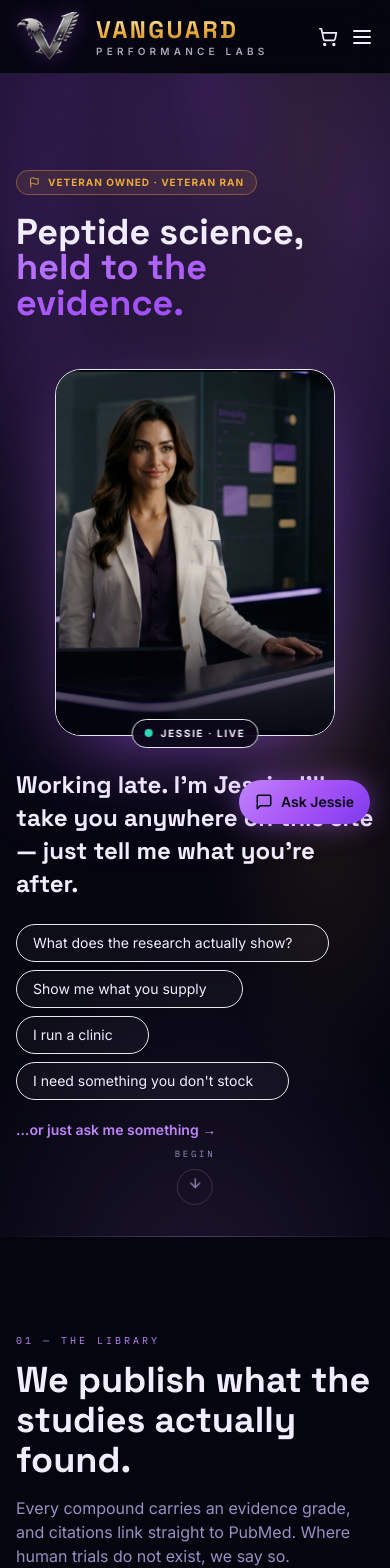
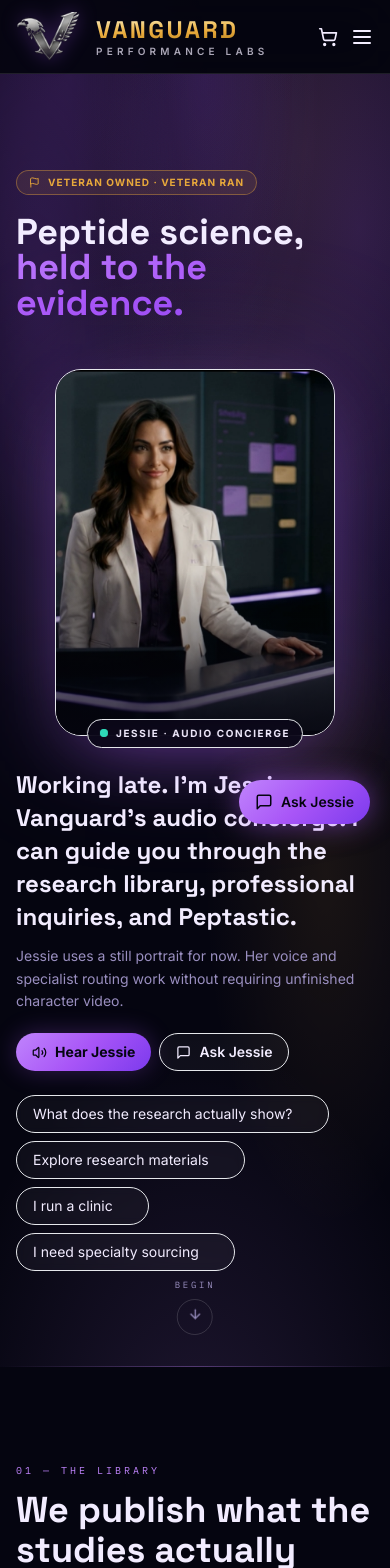
Before and after one commit to Vanguard-Global-Logistics/Vanguard-Performance-Labs, a Next.js app: page / in a window 390 px wide. Shown: the top 1568 px of the page. Built offline with nearby package versions, Linux system fonts and the light colour scheme.

Commit message:
Convert Jessie hero to static audio-first concierge

```diff
--- a/components/jessie-hero.tsx
+++ b/components/jessie-hero.tsx
@@ -1,42 +1,50 @@
 "use client";
 import { useEffect, useRef, useState } from "react";
 import Link from "next/link";
-import { ArrowRight } from "lucide-react";
+import { ArrowRight, MessageSquare, Volume2 } from "lucide-react";
 import { JessiePortrait } from "@/components/brand";
 import { readAndMarkVisit, timeGreeting } from "@/lib/visitor";
 
 const PROMPTS = [
   { label: "What does the research actually show?", href: "/education" },
-  { label: "Show me what you supply", href: "/products" },
+  { label: "Explore research materials", href: "/products" },
   { label: "I run a clinic", href: "/peptastic" },
-  { label: "I need something you don't stock", href: "/specialty-request" },
+  { label: "I need specialty sourcing", href: "/specialty-request" },
 ];
 
-/** The hero as a conversation. Jessie is already speaking when you arrive —
- *  she is the thing people come back for, so she opens the site rather than
- *  waiting in a corner. */
 export function JessieHero() {
-  const [typed, setTyped] = useState("");
-  const [done, setDone] = useState(false);
-  const full = useRef("");
+  const [line, setLine] = useState("Welcome to Vanguard Performance Labs.");
+  const [speaking, setSpeaking] = useState(false);
+  const full = useRef("Welcome to Vanguard Performance Labs.");
 
   useEffect(() => {
-    const v = readAndMarkVisit();
-    full.current = v.returning
-      ? `${timeGreeting()} — welcome back. Want to pick up where you left off, or start somewhere new?`
-      : `${timeGreeting()}. I'm Jessie. I'll take you anywhere on this site — just tell me what you're after.`;
+    const visitor = readAndMarkVisit();
+    full.current = visitor.returning
+      ? `${timeGreeting()} — welcome back. I can help you continue exploring Vanguard's research education, professional services, or Peptastic.`
+      : `${timeGreeting()}. I'm Jessie, Vanguard's audio concierge. I can guide you through the research library, professional inquiries, and Peptastic.`;
+    setLine(full.current);
 
-    if (window.matchMedia("(prefers-reduced-motion: reduce)").matches) {
-      setTyped(full.current); setDone(true); return;
-    }
-    let i = 0;
-    const id = setInterval(() => {
-      i += 1;
-      setTyped(full.current.slice(0, i));
-      if (i >= full.current.length) { clearInterval(id); setDone(true); }
-    }, 26);
-    return () => clearInterval(id);
+    return () => {
+      window.speechSynthesis?.cancel();
+    };
   }, []);
+
+  function hearJessie() {
+    if (!("speechSynthesis" in window)) return;
+    window.speechSynthesis.cancel();
+    const utterance = new SpeechSynthesisUtterance(full.current);
+    const voices = window.speechSynthesis.getVoices();
+    const preferred = voices.find((voice) => /Samantha|Ava|Allison|Jenny|Aria|Zira/i.test(voice.name))
+      ?? voices.find((voice) => voice.lang.toLowerCase().startsWith("en-us"))
+      ?? voices.find((voice) => voice.lang.toLowerCase().startsWith("en"));
+    if (preferred) utterance.voice = preferred;
+    utterance.lang = preferred?.lang ?? "en-US";
+    utterance.rate = 0.98;
+    utterance.onstart = () => setSpeaking(true);
+    utterance.onend = () => setSpeaking(false);
+    utterance.onerror = () => setSpeaking(false);
+    window.speechSynthesis.speak(utterance);
+  }
 
   function openDock() {
     document.querySelector<HTMLButtonElement>('[aria-label^="Open Jessie"]')?.click();
@@ -44,7 +52,6 @@ export function JessieHero() {
 
   return (
     <div className="grid items-center gap-8 lg:grid-cols-[auto_1fr] lg:gap-12">
-      {/* Jessie — rim-lit, held at a size her source resolution supports */}
       <div className="relative mx-auto w-[280px] shrink-0 sm:w-[340px] lg:w-[400px]">
         <div className="absolute inset-0 -z-10 rounded-[28px] bg-vanguard-violet/25 blur-3xl" />
         <div className="jessie-rim overflow-hidden rounded-[26px] border border-white/12">
@@ -52,40 +59,46 @@ export function JessieHero() {
         </div>
         <div className="absolute -bottom-3 left-1/2 flex -translate-x-1/2 items-center gap-2 whitespace-nowrap rounded-full border border-white/12 bg-ink-1/90 px-3 py-1.5 backdrop-blur-md">
           <span className="relative flex h-2 w-2">
-            <span className="absolute inline-flex h-full w-full animate-ping rounded-full bg-vanguard-teal opacity-70" />
+            <span className={`absolute inline-flex h-full w-full rounded-full bg-vanguard-teal opacity-70 ${speaking ? "animate-ping" : ""}`} />
             <span className="relative inline-flex h-2 w-2 rounded-full bg-vanguard-teal" />
           </span>
-          <span className="text-[10px] font-bold uppercase tracking-[0.16em] text-bone">Jessie · Live</span>
+          <span className="text-[10px] font-bold uppercase tracking-[0.16em] text-bone">Jessie · Audio Concierge</span>
         </div>
       </div>
 
-      {/* The conversation */}
       <div className="min-w-0">
-        <p className="min-h-[4.5rem] font-display text-2xl font-bold leading-snug text-bone sm:min-h-[5rem] sm:text-3xl">
-          {typed}
-          {!done && <span className="ml-0.5 inline-block h-6 w-[3px] translate-y-0.5 animate-pulse bg-vanguard-violet" />}
+        <p className="font-display text-2xl font-bold leading-snug text-bone sm:text-3xl">{line}</p>
+        <p className="mt-3 max-w-2xl text-sm leading-relaxed text-muted">
+          Jessie uses a still portrait for now. Her voice and specialist routing work without requiring unfinished character video.
         </p>
 
-        <div className={`mt-6 flex flex-wrap gap-2 transition-all duration-700 ${done ? "translate-y-0 opacity-100" : "translate-y-2 opacity-0"}`}>
-          {PROMPTS.map((p, i) => (
+        <div className="mt-5 flex flex-wrap gap-2">
+          <button
+            onClick={hearJessie}
+            className="inline-flex items-center gap-2 rounded-full bg-vg-grad px-4 py-2 text-sm font-bold text-ink-0 shadow-[0_0_24px_rgba(168,85,247,0.28)]"
+          >
+            <Volume2 size={15} /> {speaking ? "Jessie is speaking…" : "Hear Jessie"}
+          </button>
+          <button
+            onClick={openDock}
+            className="inline-flex items-center gap-2 rounded-full border border-white/12 bg-white/[0.04] px-4 py-2 text-sm font-semibold text-bone transition hover:border-vanguard-violet/60 hover:bg-vanguard-violet/10"
+          >
+            <MessageSquare size={15} /> Ask Jessie
+          </button>
+        </div>
+
+        <div className="mt-6 flex flex-wrap gap-2">
+          {PROMPTS.map((prompt) => (
             <Link
-              key={p.href}
-              href={p.href}
+              key={prompt.href}
+              href={prompt.href}
               className="group inline-flex items-center gap-1.5 rounded-full border border-white/12 bg-white/[0.04] px-4 py-2 text-sm text-bone backdrop-blur-sm transition hover:border-vanguard-violet/60 hover:bg-vanguard-violet/10"
-              style={{ transitionDelay: `${i * 60}ms` }}
             >
-              {p.label}
+              {prompt.label}
               <ArrowRight size={13} className="opacity-0 transition group-hover:translate-x-0.5 group-hover:opacity-100" />
             </Link>
           ))}
         </div>
-
-        <button
-          onClick={openDock}
-          className={`mt-5 text-sm font-semibold text-vanguard-violet transition hover:underline ${done ? "opacity-100" : "opacity-0"}`}
-        >
-          …or just ask me something →
-        </button>
       </div>
     </div>
   );
```
